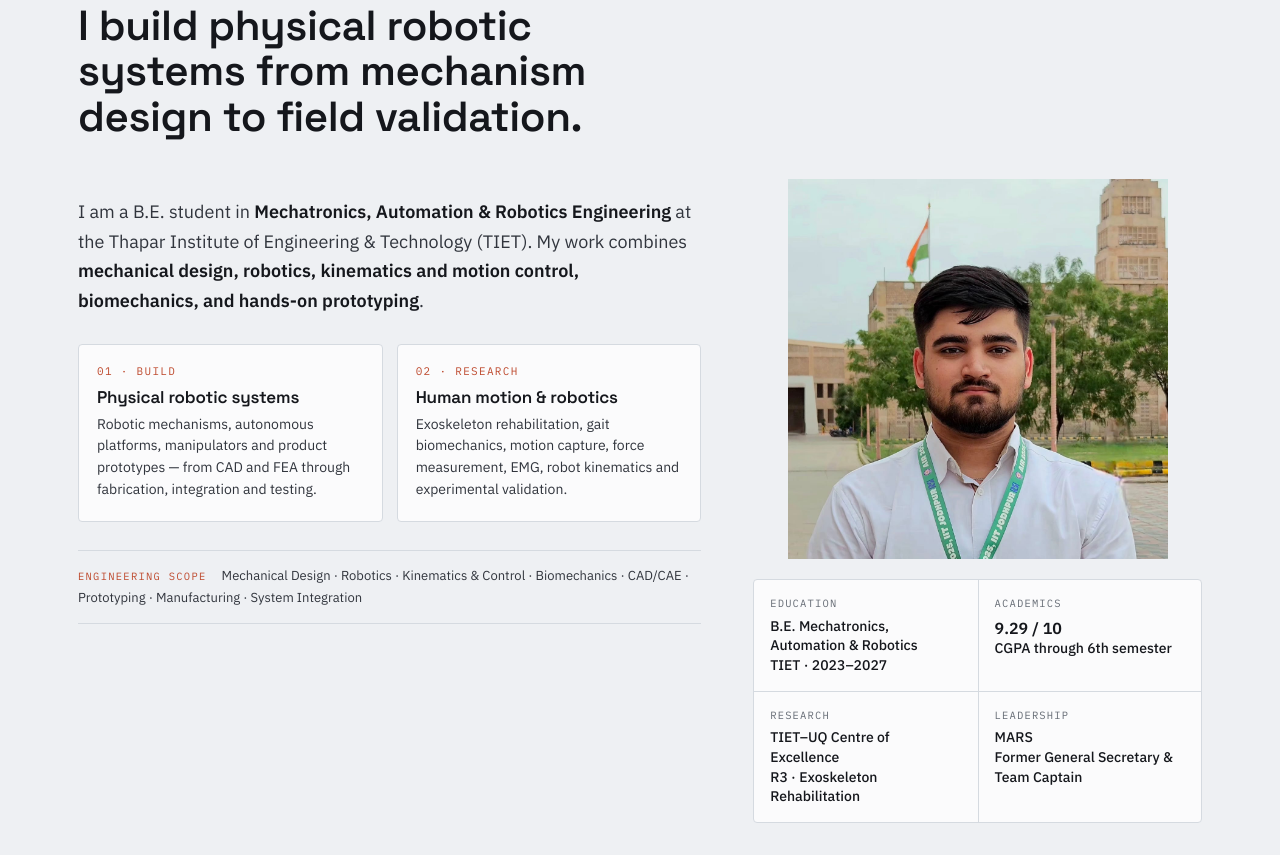
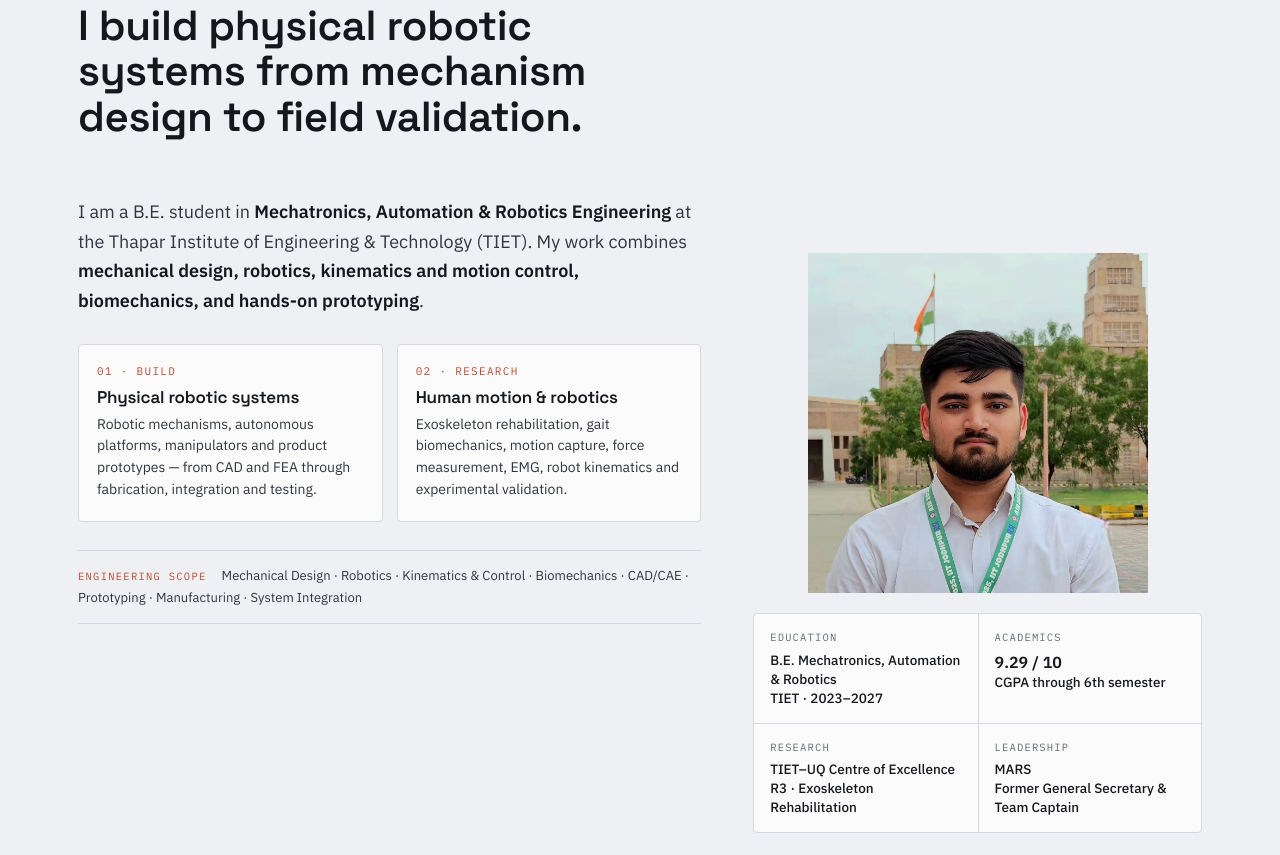
Before and after one commit to anikait-kaushik/Anikait_Portfolio, a plain HTML site: page index.html in a window 1280 px wide. Shown: the part 865-1720 px from the top of the page. Drawn offline with Linux system fonts and the light colour scheme.

Commit message:
Adjust profile layout and styling in index.html

```diff
--- a/index.html
+++ b/index.html
@@ -154,9 +154,15 @@ header.nav{position:sticky;top:0;z-index:50;background:rgba(238,240,243,.92);bor
   margin-right:12px
 }
 
+.profile-right{
+  display:flex;
+  flex-direction:column;
+  gap:20px;
+  padding-top:calc(18px + 1.65em + 28px)
+}
 .headshot-frame{
   aspect-ratio:1/1;
-  width:380px;
+  width:340px;
   max-width:100%;
   overflow:hidden;
   margin:0 auto
@@ -164,7 +170,6 @@ header.nav{position:sticky;top:0;z-index:50;background:rgba(238,240,243,.92);bor
 .headshot-frame img{width:100%;height:100%;object-fit:cover;display:block}
 
 .profile-facts{
-  margin-top:20px;
   display:grid;
   grid-template-columns:1fr 1fr;
   border:1px solid var(--line);
@@ -175,7 +180,8 @@ header.nav{position:sticky;top:0;z-index:50;background:rgba(238,240,243,.92);bor
 .profile-facts .pfact{
   padding:15px 16px;
   border-top:1px solid var(--line);
-  border-left:1px solid var(--line)
+  border-left:1px solid var(--line);
+  min-height:92px
 }
 .profile-facts .pfact:nth-child(-n+2){border-top:0}
 .profile-facts .pfact:nth-child(odd){border-left:0}
@@ -186,7 +192,7 @@ header.nav{position:sticky;top:0;z-index:50;background:rgba(238,240,243,.92);bor
   text-transform:uppercase;
   color:var(--muted)
 }
-.profile-facts .fv{margin-top:5px;font-size:14px;line-height:1.4;font-weight:500}
+.profile-facts .fv{margin-top:5px;font-size:13.5px;line-height:1.4;font-weight:500}
 .profile-facts .fv strong{font-size:16px}
 
 /* ---------- research ---------- */
@@ -338,6 +344,7 @@ footer .wrap{display:flex;justify-content:space-between;flex-wrap:wrap;gap:12px}
 
 /* ---------- responsive ---------- */
 @media(max-width:900px){
+  .profile-right{padding-top:0;}
   .profile-focus,.profile-facts{grid-template-columns:1fr;}
   .profile-facts .pfact{border-left:0;}
   .profile-facts .pfact:nth-child(2){border-top:1px solid var(--line);}
@@ -449,7 +456,7 @@ footer .wrap{display:flex;justify-content:space-between;flex-wrap:wrap;gap:12px}
         </div>
       </div>
 
-      <div>
+      <div class="profile-right">
         <div class="headshot-frame">
           <img src="assests/img/anikait_headshot.jpg"
                alt="Anikait Kaushik — Mechatronics and Robotics Engineer">
```
